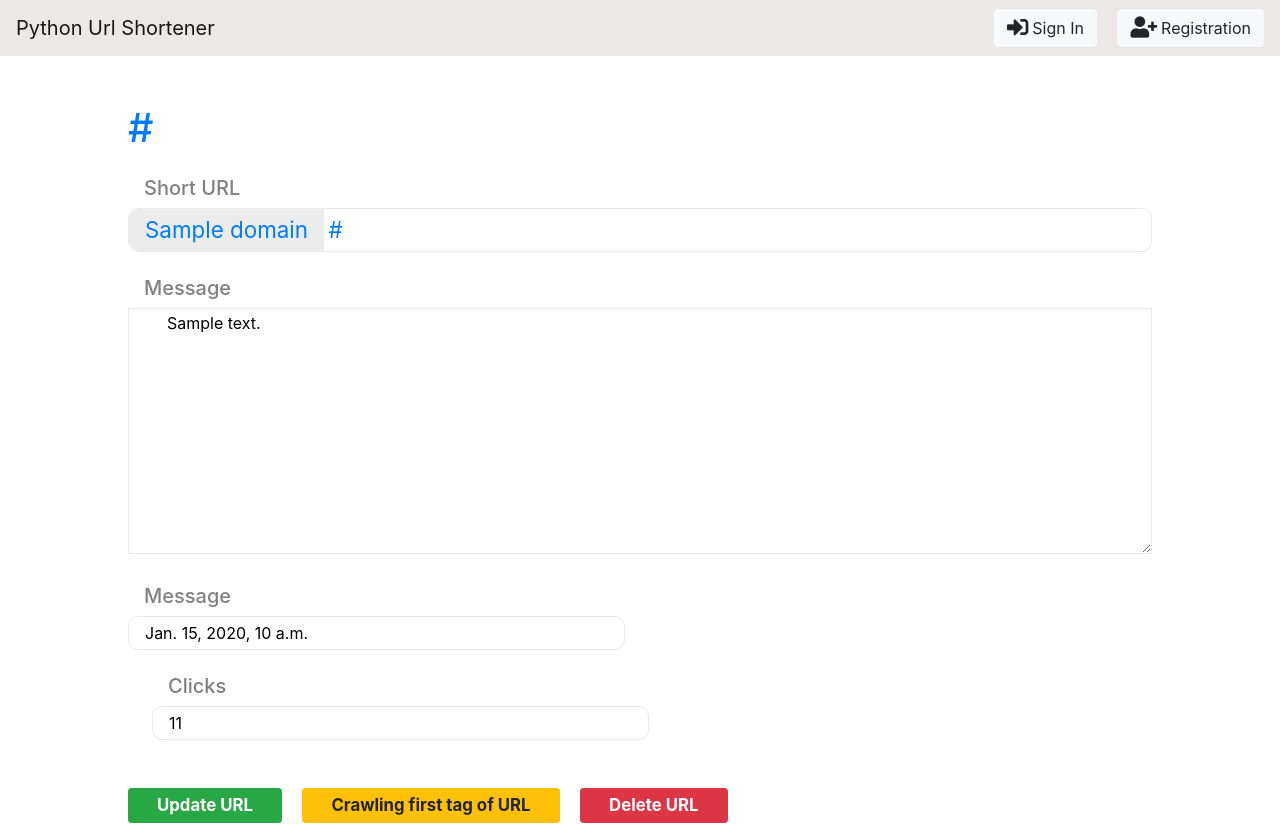
After one commit to amyard/MobiDev, a Django app: template core/templates/implement/url_detail.html in a window 1280 px wide. The commit adds this page. Run offline with Django 3.2, Linux system fonts and the light colour scheme; the template is opened without the code that fills it: most values are stand-ins (such as "Sample title", 1, 10 or a date in 2020); some libraries are stand-ins or nearby versions.

Commit message:
detail view. fix success_url of delete buttom from detail view

```diff
--- a/config/settings.py
+++ b/config/settings.py
@@ -50,6 +50,7 @@ THIRD_PARTY_APPS = [
     'widget_tweaks',
     'bootstrap_modal_forms',
     'crispy_forms',
+    'background_task',
 ]
 
 INSTALLED_APPS = DJANGO_APPS + LOCAL_APPS + THIRD_PARTY_APPS
--- a/core/implement/urls.py
+++ b/core/implement/urls.py
@@ -1,11 +1,12 @@
 from django.urls import path
-from core.implement.views import MainUrlView, UrlDeleteView, UrlUpdateView, FirstTagCrawler
+from core.implement.views import MainUrlView, UrlDeleteView, UrlUpdateView, FirstTagCrawler, UrlDetailView
 
 
 app_name='core'
 
 urlpatterns = [
     path('', MainUrlView.as_view(), name='base-view'),
+    path('url_detail/<int:pk>', UrlDetailView.as_view(), name='url_detail'),
     path('delete/<int:pk>', UrlDeleteView.as_view(), name='delete_url'),
     path('update/<int:pk>', UrlUpdateView.as_view(), name='update_url'),
     path('crawler', FirstTagCrawler.as_view(), name='crawler')
--- a/core/static/css/main.css
+++ b/core/static/css/main.css
@@ -1,3 +1,8 @@
+body, title {
+    color: #808080;
+}
+
+
 /*  HEADER  */
 
 .navbar {
@@ -45,3 +50,43 @@ thead {
 .pagination {
     margin-left: 40%;
 }
+
+
+/*  DETAIL  PAGE  */
+.detail-borders, .borders-two {
+    border-radius: 10px;
+    border: 1px solid #ede8e8;
+}
+
+.borders-two {
+    width: 99%;
+    color: black;
+}
+
+.domain {
+    background-color: #ececec;
+    font-size: 1.4em;
+    display:inline-block;
+    border-radius: 10px 0px 0px 10px;
+}
+
+.short-url {
+    font-size: 1.4em;
+    display:inline-block;
+}
+
+
+textarea {
+    border: 1px solid #ede8e8;
+}
+
+.section {
+    width: 49%;
+    display:inline-block;
+}
+
+.detail-buttonms {
+    font-size: 1.2em;
+    padding: 10px 20px;
+    font-weight: bold;
+}
--- a/core/templates/base.html
+++ b/core/templates/base.html
@@ -22,7 +22,7 @@
 
 
     <nav class="navbar navbar-expand-lg navbar-light justify-content-between">
-      <a class="navbar-brand" href="">Python Url Shortener</a>
+      <a class="navbar-brand" href="/">Python Url Shortener</a>
 
       <div class="d-inline">
           {% if user.is_authenticated or user.is_active %}
--- /dev/null
+++ b/core/templates/implement/url_detail.html
@@ -0,0 +1,56 @@
+{% extends 'base.html' %}
+
+
+
+{% block content %}
+
+<div class="main-section mt-5">
+
+    <h1>
+        <a href="{{ url.full_url }}">{{ url.full_url }}</a>
+    </h1>
+
+    <h5 class="ml-3 mt-4">Short URL</h5>
+    <div class="w-100 detail-borders">
+        <div class="domain px-3 py-1">
+            <a href="{{ domain }}">{{ domain }}</a>
+        </div>
+        <div class="short-url">
+            <a href="{{ url.full_url }}">{{ url.short_url }}</a>
+        </div>
+    </div>
+
+    <h5 class="ml-3 mt-4">Message</h5>
+    <textarea class="w-100" name="textarea" rows="10">
+        {{ url.text }}
+    </textarea>
+
+    <div class="w-100">
+        <div class="section">
+            <h5 class="ml-3 mt-4">Message</h5>
+            <div class="borders-two px-3 py-1">
+                {{ url.created }}
+            </div>
+        </div>
+
+        <div class="section ml-4">
+            <h5 class="ml-3 mt-4">Clicks</h5>
+            <div class="borders-two px-3 py-1">
+                11
+            </div>
+        </div>
+    </div>
+
+    <button type="button" class="update-url btn btn-sm btn-success mt-5 mr-3" data-id="{% url 'core:update_url' url.pk %}">
+        <span class="detail-buttonms">Update URL</span>
+    </button>
+    <button type="button" class="parsing-tag btn btn-sm btn-warning mt-5 mr-3" data-id="{{ url.full_url }}">
+        <span class="detail-buttonms">Crawling first tag of URL</span>
+    </button>
+    <button type="button" class="delete-url btn btn-sm btn-danger mt-5" data-id="{% url 'core:delete_url' url.pk %}">
+        <span class="detail-buttonms">Delete URL</span>
+    </button>
+
+</div>
+
+{% endblock %}
--- a/core/templates/users/login.html
+++ b/core/templates/users/login.html
@@ -39,7 +39,7 @@
 
   <div class="modal-footer">
     <button type="button" class="submit-btn btn btn-primary" formnovalidate="formnovalidate">Log In</button>
-    <a href="{% url 'base-view' %}" id="cancel" name="cancel" class="btn btn-danger mt-3 mb-3">Cancel</a>
+    <a href="{% url 'core:base-view' %}" id="cancel" name="cancel" class="btn btn-danger mt-3 mb-3">Cancel</a>
   </div>
 
 </form>
--- a/core/templates/users/signup.html
+++ b/core/templates/users/signup.html
@@ -39,7 +39,7 @@
 
   <div class="modal-footer">
     <button type="button" class="submit-btn btn btn-primary" formnovalidate="formnovalidate">Create an account</button>
-    <a href="{% url 'base-view' %}" id="cancel" name="cancel" class="btn btn-danger mt-3 mb-3">Cancel</a>
+    <a href="{% url 'core:base-view' %}" id="cancel" name="cancel" class="btn btn-danger mt-3 mb-3">Cancel</a>
   </div>
 
 </form>
--- a/core/users/views.py
+++ b/core/users/views.py
@@ -25,7 +25,7 @@ class CustomLoginView(BSModalLoginView):
     authentication_form = CustomAuthenticationForm
     template_name = 'users/login.html'
     success_message = 'Success: You were successfully logged in.'
-    success_url = reverse_lazy('base-view')
+    success_url = reverse_lazy('core:base-view')
 
 
 
@@ -34,4 +34,4 @@ class SignUpView(BSModalCreateView):
     form_class = CustomUserCreationForm
     template_name = 'users/signup.html'
     success_message = 'Success: Sign up succeeded. You can now Log in.'
-    success_url = reverse_lazy('base-view')
+    success_url = reverse_lazy('core:base-view')
```
Also changed, not shown: Planning.md (+2 -2 lines), core/implement/views.py (+18 -3 lines), core/templates/implement/main.html (+11 -5 lines), core/templates/implement/url_delete.html (renamed from core/templates/implement/delete_url.html), core/templates/implement/url_update.html (renamed from core/templates/implement/update_url.html).
